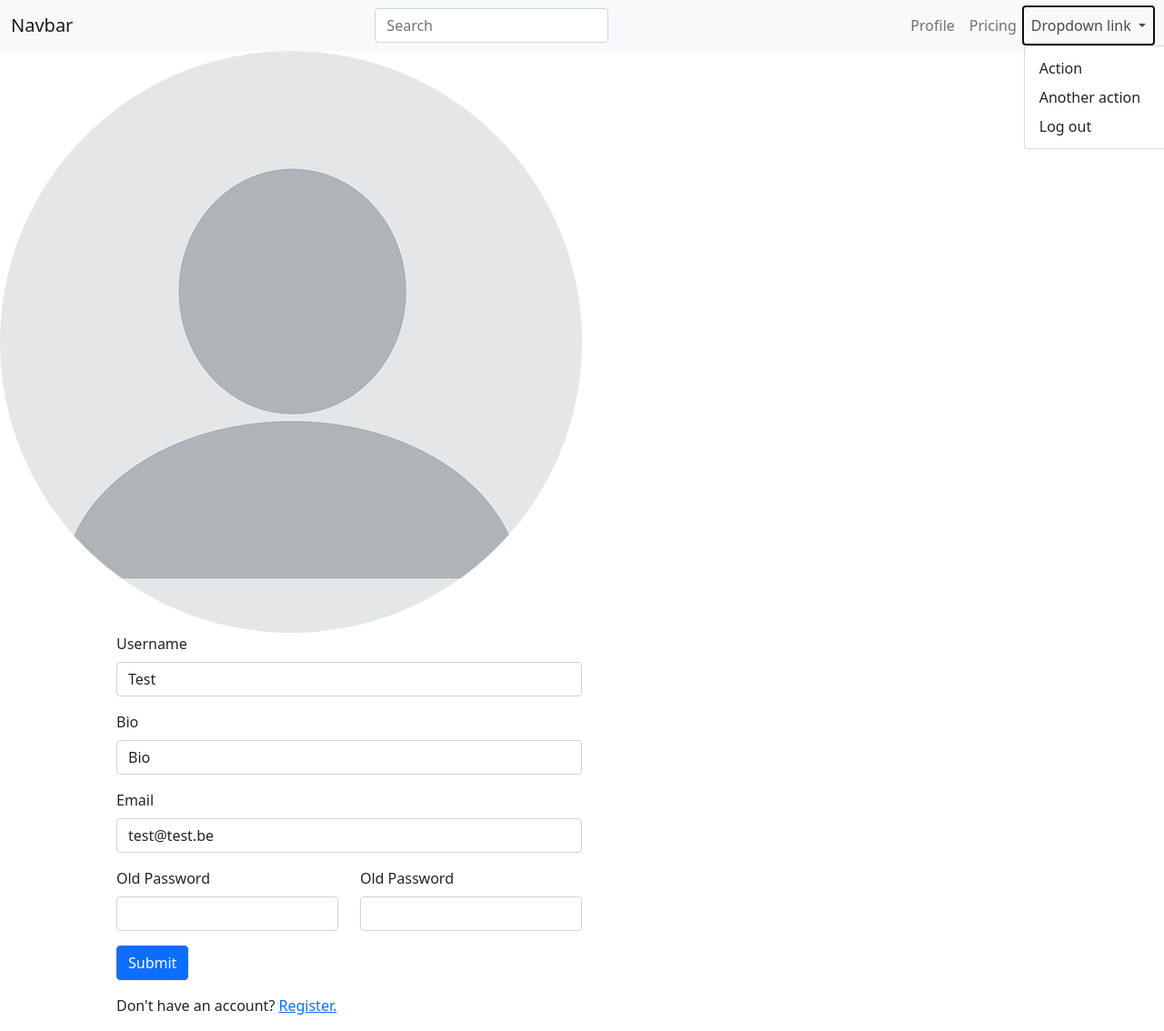
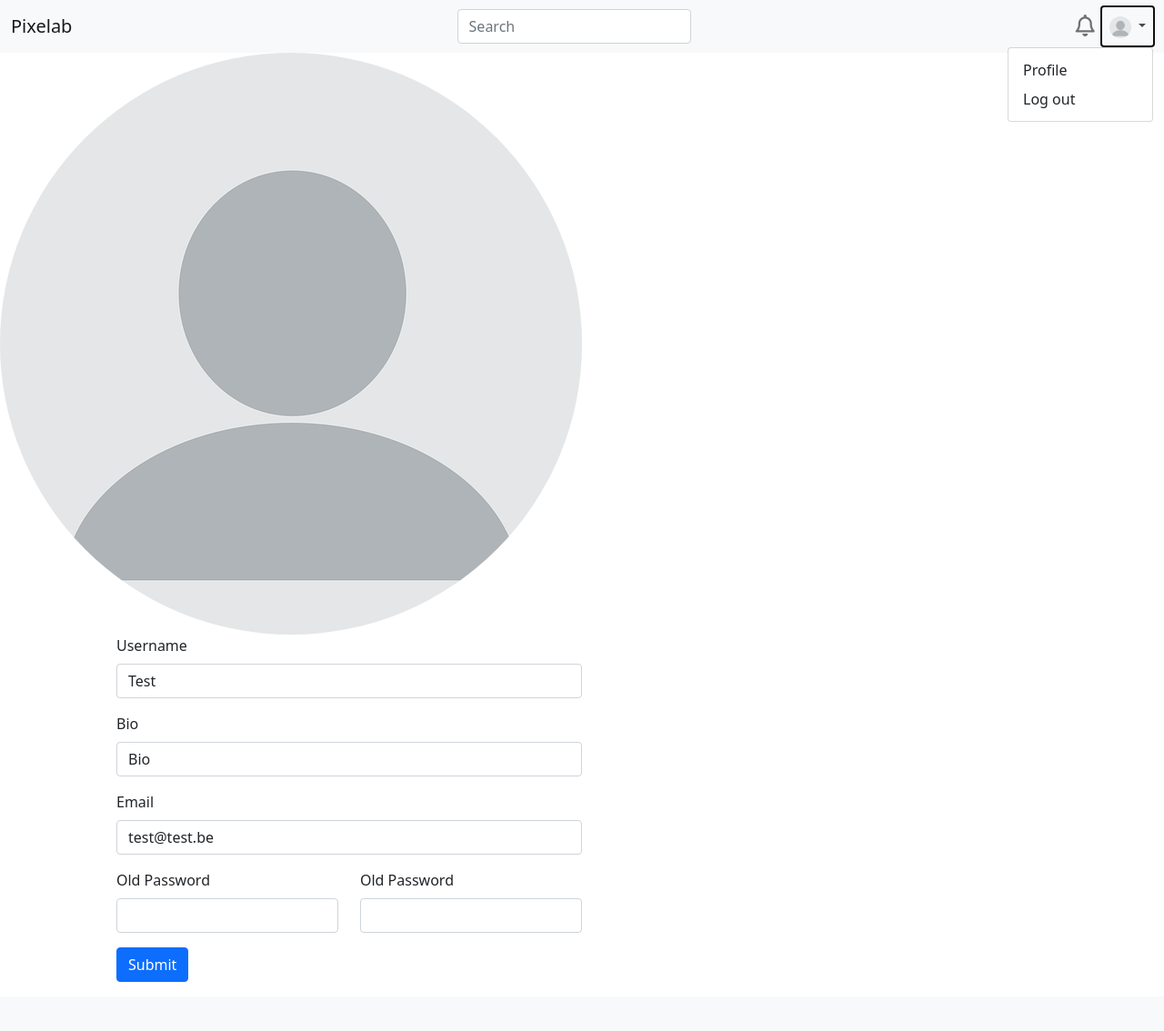
Before and after one commit to Bram-Colleman/Pixelab, a PHP site: page /profile.php in a window 1280 px wide, after a click that opens the changed part. Shown: the whole page at 91% size. After the commit the page ends 1080 px from the top, so only its background shows below. Run offline with PHP 8.4, Linux system fonts and the light colour scheme; some libraries are stand-ins or nearby versions.

Commit message:
Basic UI changes

```diff
--- a/nav.php
+++ b/nav.php
@@ -1,6 +1,6 @@
 <nav class="navbar navbar-expand-lg navbar-light bg-light">
-    <div class="container-fluid">
-        <a class="navbar-brand" href="#">Navbar</a>
+    <div class="container-fluid"    style="height: 5%">
+        <a class="navbar-brand" href="#">Pixelab</a>
         <button class="navbar-toggler" type="button" data-bs-toggle="collapse" data-bs-target="#navbarNavDropdown" aria-controls="navbarNavDropdown" aria-expanded="false" aria-label="Toggle navigation">
             <span class="navbar-toggler-icon"></span>
         </button>
@@ -16,18 +16,14 @@
         <div class="collapse navbar-collapse justify-content-end" id="navbarNavDropdown">
             <ul class="navbar-nav">
                 <li class="nav-item">
-                    <a class="nav-link" href="#">Profile</a>
+                    <a class="nav-link" href="#"><i class="fa fa-bell-o" aria-hidden="true" style="font-size: 1.5rem"></i></a>
                 </li>
-                <li class="nav-item">
-                    <a class="nav-link" href="#">Pricing</a>
-                </li>
-                <li class="nav-item dropdown">
+                <li class="nav-item dropdown"  style="height: 5%">
                     <a class="nav-link dropdown-toggle" href="#" id="navbarDropdownMenuLink" role="button" data-bs-toggle="dropdown" aria-expanded="false">
-                        Dropdown link
+                        <img src="./images/blank_avatar.png" alt="" class="rounded-circle"  style="max-width: 1.5rem">
                     </a>
-                    <ul class="dropdown-menu" aria-labelledby="navbarDropdownMenuLink">
-                        <li><a class="dropdown-item" href="#">Action</a></li>
-                        <li><a class="dropdown-item" href="#">Another action</a></li>
+                    <ul class="dropdown-menu dropdown-menu-end" aria-labelledby="navbarDropdownMenuLink">
+                        <li><a class="dropdown-item" href="#">Profile</a></li>
                         <li><a class="dropdown-item" href="#">Log out</a></li>
                     </ul>
                 </li>
@@ -36,4 +32,5 @@
     </div>
 </nav>
 
+<script src="https://use.fontawesome.com/2dd2522a24.js"></script>
 <script src="scripts/bootstrap.js"></script>
--- a/profile.php
+++ b/profile.php
@@ -10,7 +10,7 @@ include_once("nav.php");
     <meta http-equiv="X-UA-Compatible" content="ie=edge">
     <!--    <link rel="stylesheet" href="./styles/style.css">-->
     <link rel="stylesheet" href="styles/bootstrap.min.css">
-    <title>Login</title>
+    <title>Profile</title>
 </head>
 <body class="login-body">
 <div class="background-overlay"></div>
@@ -63,10 +63,6 @@ include_once("nav.php");
         </div>
             <button type="submit" class="btn btn-primary">Submit</button>
         </form>
-
-    <div class="login-card">
-        <p>Don't have an account? <a href="#" class="register-link">Register.</a></p>
-    </div>
         </div>
 
     </div>
--- a/settings/settings.php
+++ b/settings/settings.php
@@ -2,10 +2,10 @@
 
 const SETTINGS = [
     "db" => [
-        "dbname" => "pixelab",
+        "dbname" => "db_project",
         "user" => "root",
-        "password" => "",
+        "password" => "root",
         "host" => "localhost",
-        "port" => "3306"
+        "port" => "3307"
     ]
 ];
--- a/uploadPost.php
+++ b/uploadPost.php
@@ -10,7 +10,7 @@
     <meta http-equiv="X-UA-Compatible" content="ie=edge">
     <!--    <link rel="stylesheet" href="./styles/style.css">-->
     <link rel="stylesheet" href="styles/bootstrap.min.css">
-    <title>Login</title>
+    <title>Upload Post</title>
 </head>
 <body class="login-body">
 <div class="background-overlay"></div>
```
Also changed, not shown: classes/User.php (+51 -2 lines), feed.php (+72 -0 lines), 1 other file.
